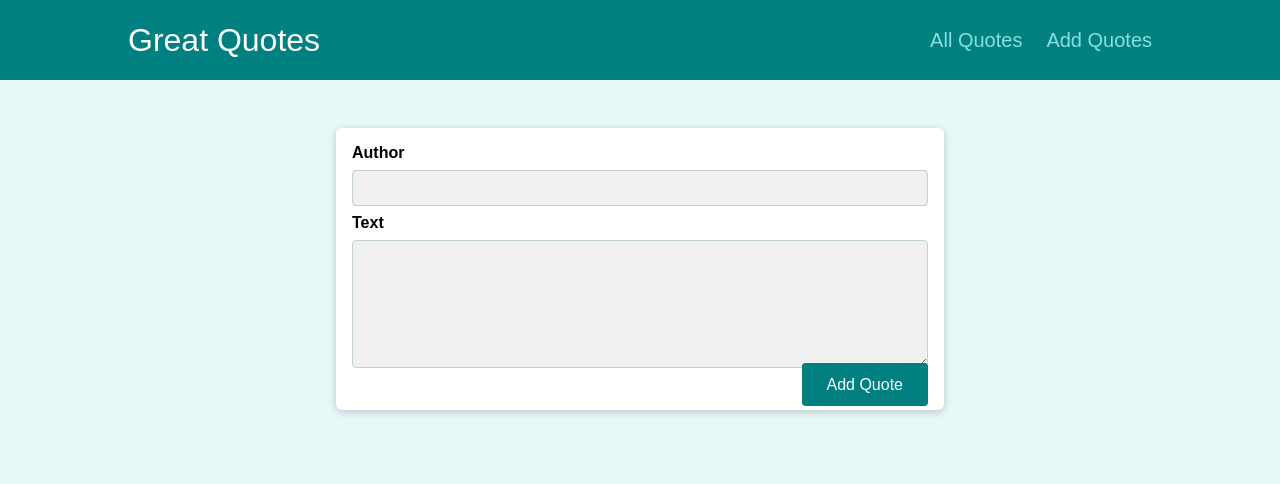
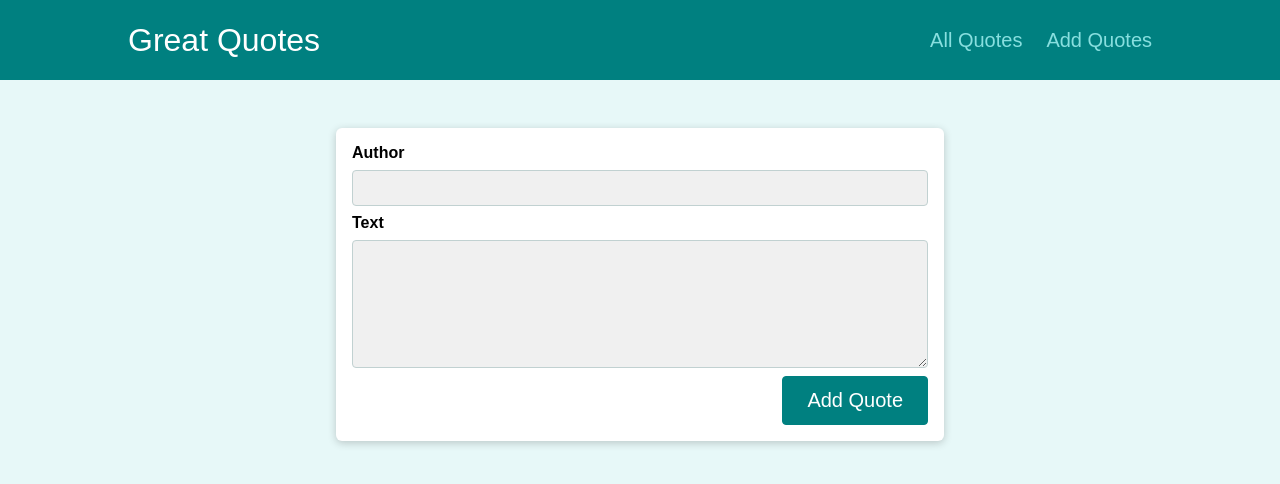
Before and after one commit to Momenuzzaman/react_router, a React (Create React App) app: page /new-quote in a window 1280 px wide. Shown: the top 484 px of the page. Built offline with nearby package versions, Linux system fonts and the light colour scheme.

Commit message:
send data

```diff
--- a/src/components/quotes/QuoteForm.js
+++ b/src/components/quotes/QuoteForm.js
@@ -38,7 +38,7 @@ const QuoteForm = (props) => {
           <textarea id='text' rows='5' ref={textInputRef}></textarea>
         </div>
         <div className={classes.actions}>
-          <but ton className='btn'>Add Quote</but>
+          <button className='btn'>Add Quote</button>
         </div>
       </form>
     </Card>
--- a/src/pages/AllQuotes.js
+++ b/src/pages/AllQuotes.js
@@ -1,5 +1,7 @@
 import React from 'react';
 import QuoteList from '../components/quotes/QuoteList';
+import useHttp from '../hooks/use-http';
+import { getAllQuotes } from '../lib/api';
 
 const DUMMY_QUOTES = [
     { id: 'p1', author: 'Max', text: 'Learn React is fun' },
@@ -7,6 +9,8 @@ const DUMMY_QUOTES = [
 ];
 
 const AllQuotes = () => {
+    const { sendRequest, status, data: loadedQuotes, error } = useHttp(getAllQuotes, true);
+
     return (
         <div>
             <h1>All Quotes</h1>
--- a/src/pages/NewQuote.js
+++ b/src/pages/NewQuote.js
@@ -1,15 +1,24 @@
-import React from 'react';
+import React, { useEffect } from 'react';
 import { useNavigate } from 'react-router-dom';
-import QuoteForm from '../components/quotes/QuoteForm'
+import QuoteForm from '../components/quotes/QuoteForm';
+import useHttp from '../hooks/use-http';
+import { addQuote } from '../lib/api';
 const NewQuote = () => {
+    const { sendRequest, status } = useHttp(addQuote);
     const navigate = useNavigate();
+
+    useEffect(() => {
+        if (status === 'completed') {
+            navigate('/quotes')
+        }
+    }, [status, navigate]);
+
     const addQuoteHandler = (quoteData) => {
-        console.log(quoteData)
-        navigate('/quotes')
+        sendRequest(quoteData);
     }
     return (
         <div>
-            <QuoteForm onAddQuote={addQuoteHandler} />
+            <QuoteForm isLoading={status === 'pending'} onAddQuote={addQuoteHandler} />
         </div>
     );
 };
```
Also changed, not shown: 1 other file (tests, documents, lock files or other folders).
